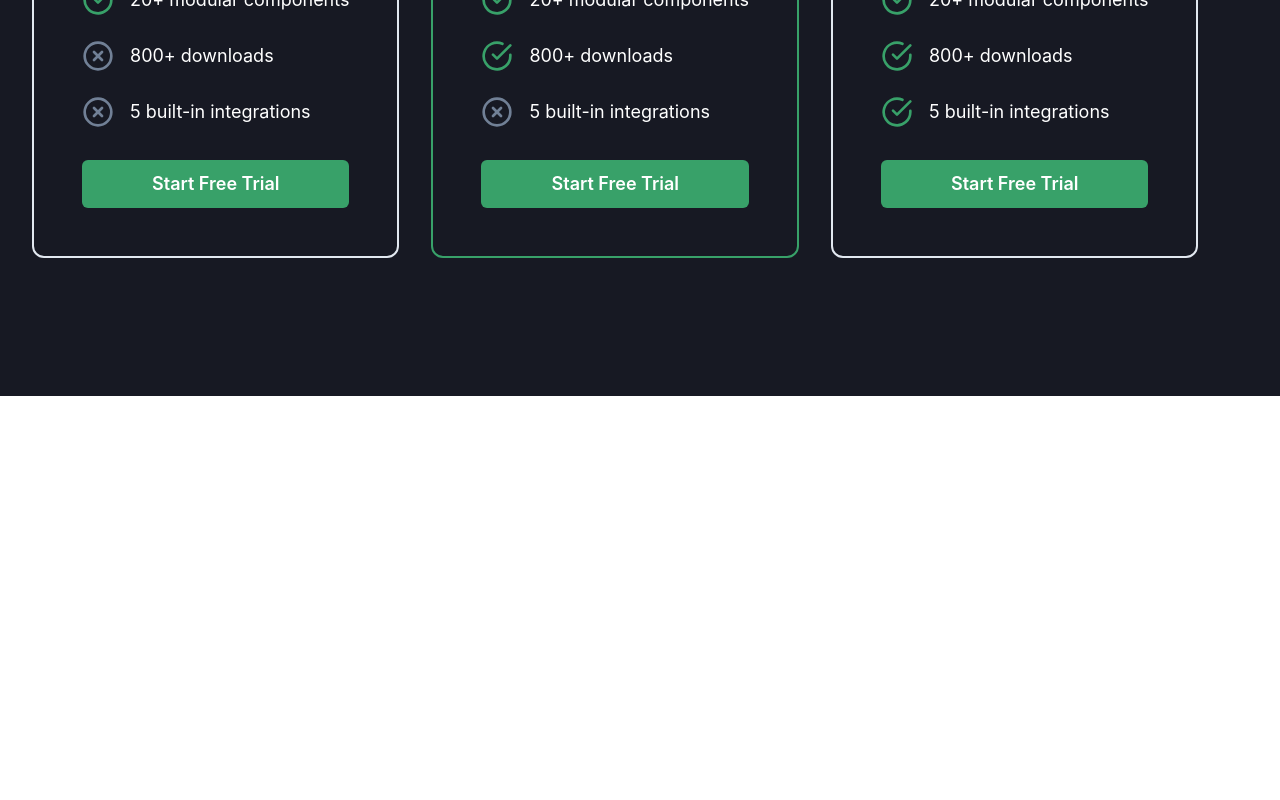
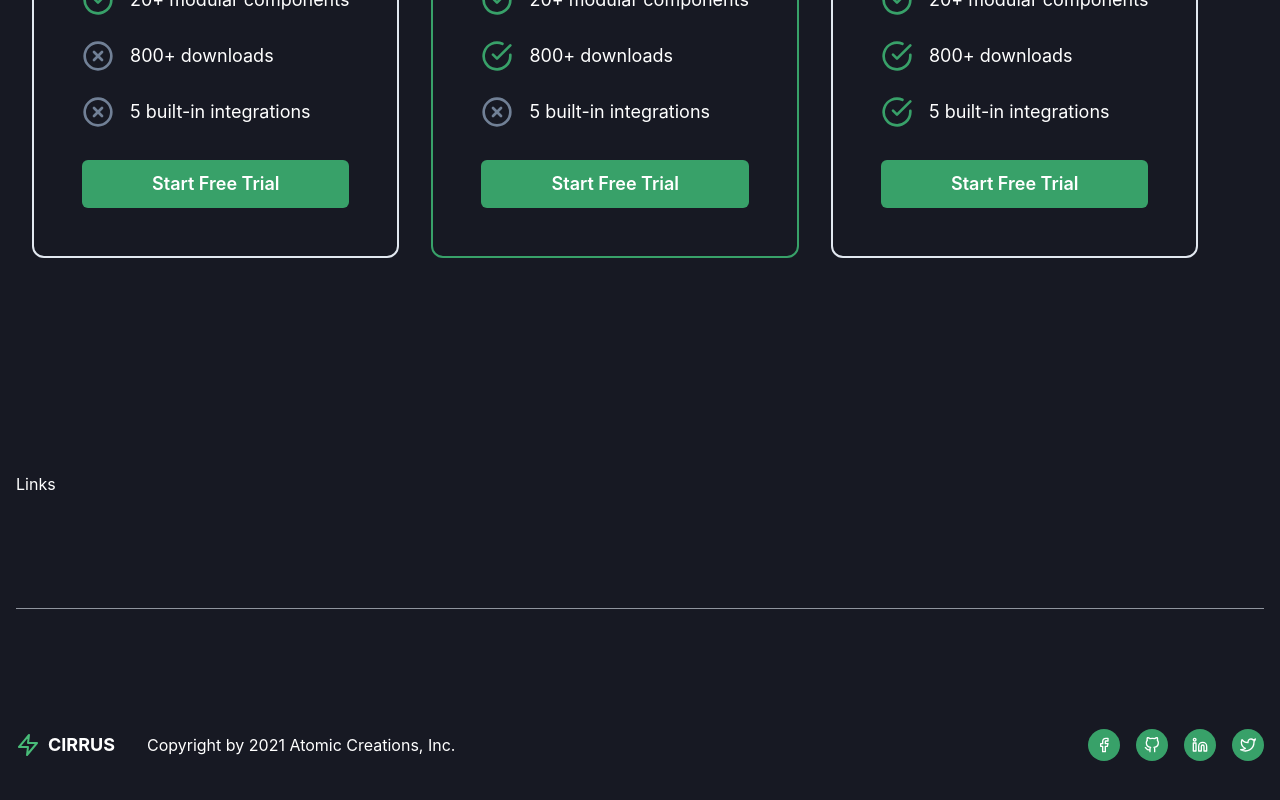
Before and after one commit to 0xi4o/cirrus, a Next.js app: page / in a window 1280 px wide. Shown: the part 4340-5140 px from the top of the page. Before the commit the page ends 4736 px from the top, so only its background shows below. Built offline with nearby package versions, Linux system fonts and the light colour scheme.

Commit message:
Add footer section

```diff
--- a/components/footers/Footer01.js
+++ b/components/footers/Footer01.js
@@ -0,0 +1,107 @@
+import {
+	Box,
+	Container,
+	Divider,
+	Flex,
+	HStack,
+	Icon,
+	Link,
+	Spacer,
+	Text,
+	VStack,
+} from '@chakra-ui/react';
+import { Facebook, GitHub, Linkedin, Twitter, Zap } from 'react-feather';
+
+const Footer01 = () => (
+	<Flex w='full' h='md' bg='gray.900' mt={8}>
+		<Container maxW='container.xl'>
+			<VStack
+				color='white'
+				justifyContent='center'
+				alignItems='center'
+				w='full'
+				h='full'
+				spacing={24}
+			>
+				<Flex w='full'>Links</Flex>
+				<Box w='full' py={4}>
+					<Divider />
+				</Box>
+				<Flex w='full' h={12} alignItems='center' color='white'>
+					<HStack alignItems='center' spacing={8}>
+						<Flex alignItems='center'>
+							<Icon as={Zap} w={6} h={6} color='green.400' />
+							<Text
+								fontSize='lg'
+								fontWeight='bold'
+								casing='uppercase'
+								color='white'
+								ml={2}
+							>
+								Cirrus
+							</Text>
+						</Flex>
+						<Text>Copyright by 2021 Atomic Creations, Inc.</Text>
+					</HStack>
+					<Spacer />
+					<HStack alignItems='center' spacing={4}>
+						<Link href='#'>
+							<Flex
+								w={8}
+								h={8}
+								justifyContent='center'
+								alignItems='center'
+								color='white'
+								bg='green.500'
+								borderRadius='full'
+							>
+								<Icon as={Facebook} w={4} h={4} />
+							</Flex>
+						</Link>
+						<Link href='#'>
+							<Flex
+								w={8}
+								h={8}
+								justifyContent='center'
+								alignItems='center'
+								color='white'
+								bg='green.500'
+								borderRadius='full'
+							>
+								<Icon as={GitHub} w={4} h={4} />
+							</Flex>
+						</Link>
+						<Link href='#'>
+							<Flex
+								w={8}
+								h={8}
+								justifyContent='center'
+								alignItems='center'
+								color='white'
+								bg='green.500'
+								borderRadius='full'
+							>
+								<Icon as={Linkedin} w={4} h={4} />
+							</Flex>
+						</Link>
+						<Link href='#'>
+							<Flex
+								w={8}
+								h={8}
+								justifyContent='center'
+								alignItems='center'
+								color='white'
+								bg='green.500'
+								borderRadius='full'
+							>
+								<Icon as={Twitter} w={4} h={4} />
+							</Flex>
+						</Link>
+					</HStack>
+				</Flex>
+			</VStack>
+		</Container>
+	</Flex>
+);
+
+export default Footer01;
--- a/pages/index.js
+++ b/pages/index.js
@@ -5,6 +5,7 @@ import Features01 from '../components/features/Features01';
 import Content01 from '../components/content/Content01';
 import Content02 from '../components/content/Content02';
 import Pricing01 from '../components/pricing/Pricing01';
+import Footer01 from '../components/footers/Footer01';
 
 const Index = () => (
 	<VStack w='100vw' spacing={0}>
@@ -14,7 +15,7 @@ const Index = () => (
 		<Content01 />
 		<Content02 />
 		<Pricing01 />
-		<Flex></Flex>
+		<Footer01 />
 		<Flex></Flex>
 		<Flex></Flex>
 		<Flex></Flex>
```
